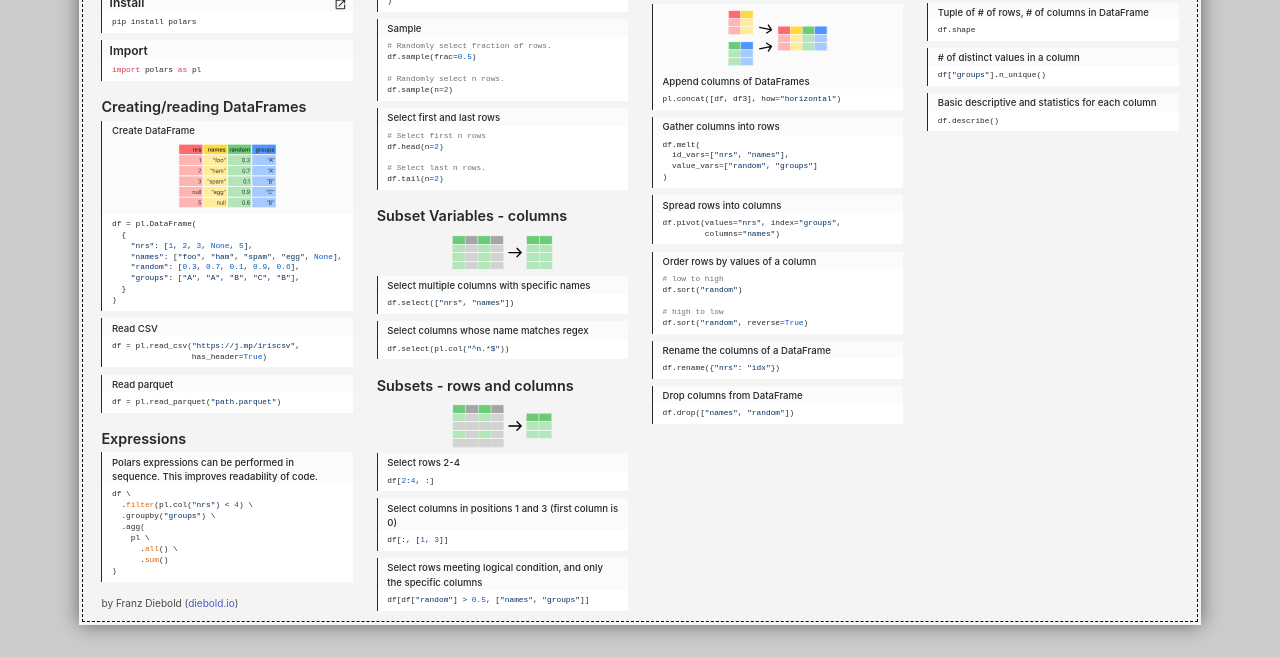
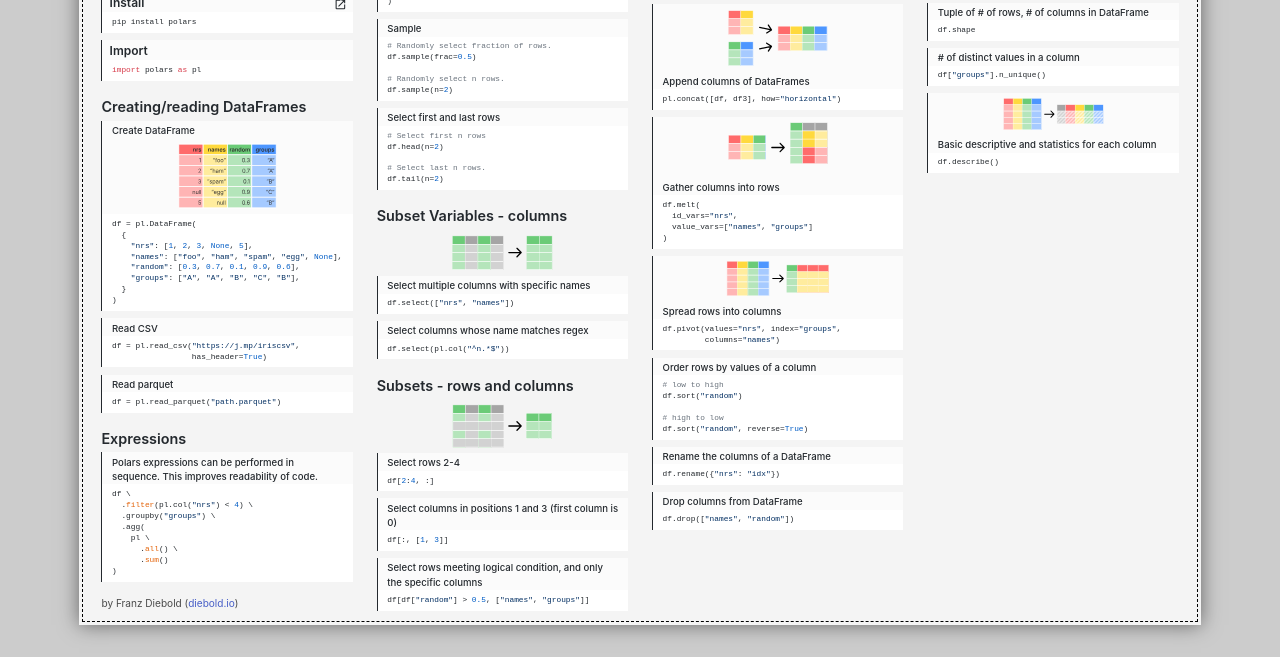
Before and after one commit to FranzDiebold/polars-cheat-sheet, a plain HTML site: page src/index.html in a window 1280 px wide. Shown: the part 201-858 px from the top of the page. Drawn offline with nearby package versions, Linux system fonts and the light colour scheme.

Commit message:
Add visualizations.

```diff
--- a/src/index.html
+++ b/src/index.html
@@ -202,13 +202,19 @@ df.tail(n=2)</code></pre>
           </div>
 
           <div class="group">
+            <div class="image">
+              <img src="images/melt.svg" />
+            </div>
             <p>Gather columns into rows</p>
             <pre><code class="language-python">df.melt(
-  id_vars=["nrs", "names"],
-  value_vars=["random", "groups"]
+  id_vars="nrs",
+  value_vars=["names", "groups"]
 )</code></pre>
           </div>
           <div class="group">
+            <div class="image">
+              <img src="images/pivot.svg" />
+            </div>
             <p>Spread rows into columns</p>
             <pre><code class="language-python">df.pivot(values="nrs", index="groups",
          columns="names")</code></pre>
@@ -252,6 +258,9 @@ df.height</code></pre>
             <pre><code class="language-python">df["groups"].n_unique()</code></pre>
           </div>
           <div class="group">
+            <div class="image">
+              <img src="images/describe.svg" />
+            </div>
             <p>Basic descriptive and statistics for each column</p>
             <pre><code class="language-python">df.describe()</code></pre>
           </div>
```
Also changed, not shown: src/styles.css (+7 -3 lines), src/images/describe.svg (added), src/images/melt.svg (added), src/images/pivot.svg (added).
